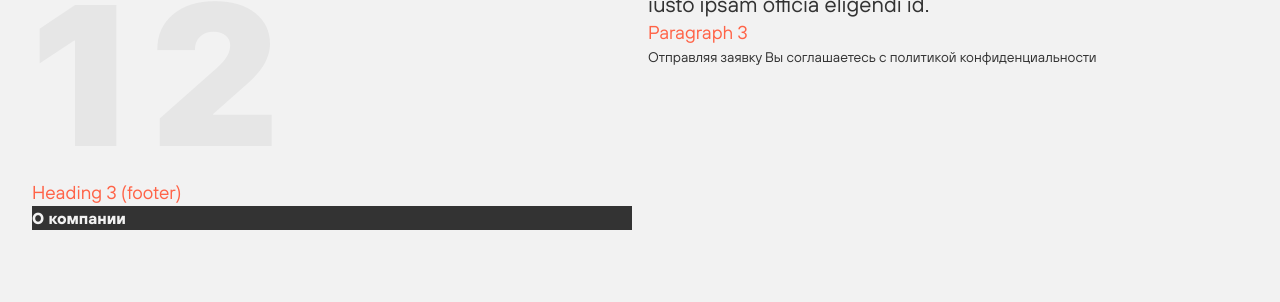
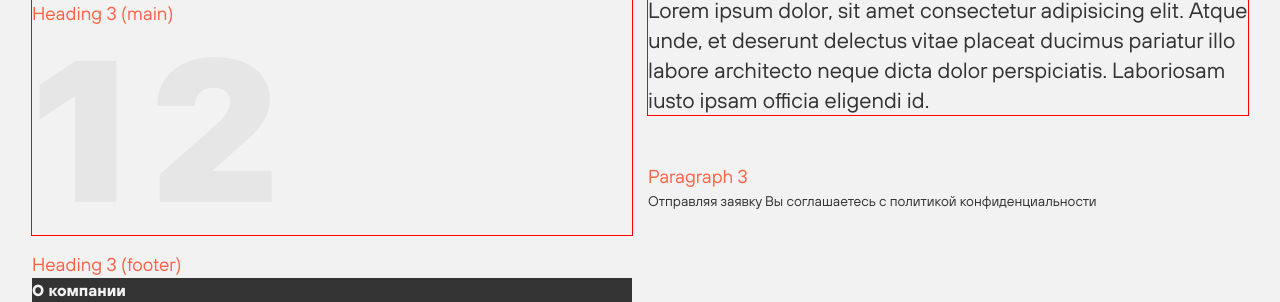
Before and after one commit to profpopoff/Digital-Project, a website built with webpack: page src/design-system.html in a window 1280 px wide. Shown: the part 663-965 px from the top of the page. Before the commit the page ends 893 px from the top, so only its background shows below. Built offline with nearby package versions, Linux system fonts and the light colour scheme.

Commit message:
add flow utility class

```diff
--- a/src/design-system.html
+++ b/src/design-system.html
@@ -28,34 +28,52 @@
          <section id="typography">
             <h1 class="page-title"><span>02</span>typography</h1>
             <div class="flex">
-               <div style="flex: 1;">
+               <div class="flow" style="flex: 1;">
+                  <div>
                      <h3 style="color: tomato">Heading 1</h3>
                      <span class="uppercase text-grey ff-light fs-64">project</span>
                      </br>
                      <span class="uppercase text-dark ff-bold fs-64">nurtown</span>
+                  </div>
+                  <div>
                      <h3 style="color: tomato">Heading 2</h3>
                      <h2 class="fs-64 ff-light text-grey">О компании</h2>
+                  </div>
+                  <div>
                      <h3 style="color: tomato">Heading 3 (main)</h3>
                      <div class="flex">
                         <h3 class="fs-200 ff-black text-light">1</h3>
                         <h3 class="fs-200 ff-black text-light">2</h3>
                      </div>
+                  </div>
+                  <div>
                      <h3 style="color: tomato">Heading 3 (footer)</h3>
                      <h3 class="fs-16 ff-bold text-white bg-dark">О компании</h3>
                   </div>
-               <div style="flex: 1;">
+               </div>
+               <div class="flow" style="flex: 1; --flow-space: 3rem">
+                  <div>
                      <h3 style="color: tomato">Heading 4</h3>
                      <h4 class="fs-40 ff-light text-grey">Проект интерьера офиса</h4>
+                  </div>
+                  <div>
                      <h3 style="color: tomato">Paragraph 1</h3>
                      <p class="fs-16 ff-light">Lorem ipsum dolor, sit amet consectetur adipisicing elit. Atque unde, et
                         deserunt delectus vitae placeat ducimus pariatur illo labore architecto neque dicta dolor
                         perspiciatis. Laboriosam iusto ipsam officia eligendi id.</p>
+                  </div>
+                  <div>
                      <h3 style="color: tomato">Paragraph 2</h3>
-                  <p class="fs-22 ff-regular">Lorem ipsum dolor, sit amet consectetur adipisicing elit. Atque unde, et
+                     <p class="fs-22 ff-regular">Lorem ipsum dolor, sit amet consectetur adipisicing elit. Atque unde,
+                        et
                         deserunt delectus vitae placeat ducimus pariatur illo labore architecto neque dicta dolor
                         perspiciatis. Laboriosam iusto ipsam officia eligendi id.</p>
+                  </div>
+                  <div>
+
                      <h3 style="color: tomato">Paragraph 3</h3>
                      <p class="fs-14 ff-regular">Отправляя заявку Вы соглашаетесь с политикой конфиденциальности</p>
+                  </div>
                </div>
             </div>
          </section>
--- a/src/index.js
+++ b/src/index.js
@@ -1,7 +1,3 @@
 import './index.html'
 import './design-system.html'
 import './styles/index.scss'
-
-const mult = (a, b) => a * b
-
-console.log(mult(2, 4))
--- a/src/styles/_utility.scss
+++ b/src/styles/_utility.scss
@@ -6,6 +6,11 @@
 .grid {
    display: grid;
    gap: var(--gap, 1rem);
+}
+
+.flow > *:where(:not(:last-child)) {
+   margin-bottom: var(--flow-space, 1rem);
+   outline: 1px solid red;
 }
 
 .container {
@@ -49,7 +54,7 @@
 .uppercase { text-transform: uppercase }
 
 .fs-200 { font-size: var(--fs-200) }
-.fs-64 { font-size: var(--fs-64); line-height: 4rem; }
+.fs-64 { font-size: var(--fs-64) }
 .fs-40 { font-size: var(--fs-40) }
 .fs-22 { font-size: var(--fs-22) }
 .fs-18 { font-size: var(--fs-18) }
```
Lines whose indentation alone changed are shown as unchanged.
